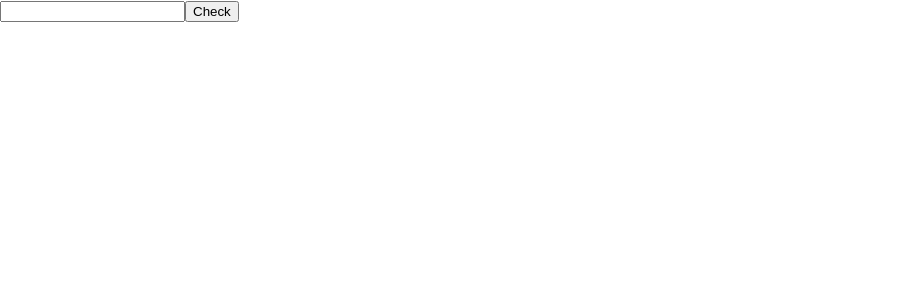
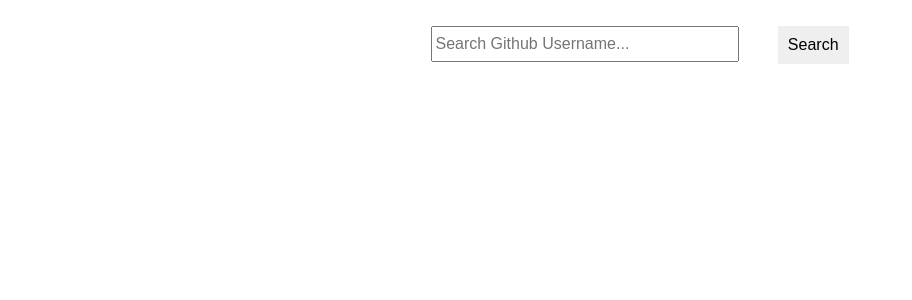
Before and after one commit to safiratrisa/Technical-Test-Github-API, a React (Create React App) app: page / in a window 1280 px wide. Shown: the top 300 px of the page, without its empty margins (0-912 px from the left). Built offline with nearby package versions, Linux system fonts and the light colour scheme.

Commit message:
+styling css

```diff
--- a/src/App.js
+++ b/src/App.js
@@ -45,15 +45,18 @@ export default class App extends Component {
       userProfile = <h1>Username Does Not Exist</h1>
     }
     return (
-      <div>
-        <div>
+      <div className="frame">
+        <div className="input">
           <input
             type="text"
             ref={inputUsername => (this.input = inputUsername)}
+            placeholder='Search Github Username...'
           />
-          <button onClick={this.checkUsername}>Check</button>
+          <button onClick={this.checkUsername}>Search</button>
         </div>
-        {userProfile}
+        <div className="content">
+          {userProfile}
+        </div>
       </div>
     );
   }
--- a/src/components/userInfo.component.js
+++ b/src/components/userInfo.component.js
@@ -29,16 +29,17 @@ export default class User extends Component {
                 <div className="user-info">
                     <p>{this.props.user.name}</p>
                     <p>{this.props.user.location}</p>
-                    <p className='user-bio'>{this.props.user.bio}</p>
                 </div>
                 <div className="repo-info">
+                    <p>{this.props.user.public_repos} Repos</p>
                     <div className='get-repo'
                         onClick={() => this.getUserData(`${this.props.user.url}/repos`)} >
-                        <b>{this.props.user.public_repos}</b>
-                        <p>Repos</p>
+                        <p>View Repositories</p>
                     </div>
                 </div>
-                {showrepo}
+                <div className="showrepo">
+                    {showrepo}
+                </div>
             </div>
         )
     }
--- a/src/index.css
+++ b/src/index.css
@@ -11,3 +11,88 @@ code {
   font-family: source-code-pro, Menlo, Monaco, Consolas, 'Courier New',
     monospace;
 }
+
+.input {
+  display:flex;
+  justify-content: center;
+  margin-top: 2%;
+}
+.input input {
+  height: 30px;
+  width: 300px;
+  margin-right: 3%;
+}
+.content {
+  display: flex;
+  justify-content: center;
+  text-align: center;
+  /* align-items: center;
+  align-content: center; */
+}
+.image {
+  height: 150px;
+  width: 150px;
+  border-radius: 50px;
+  overflow: hidden;
+  margin: auto;
+  display: block;
+  box-shadow: 0px 14px 80px rgba(34, 35, 58, 0.2);
+}
+.image img {
+  height: 100%;
+}
+.user-profile {
+  margin-top: 3%;
+  width: 70%;
+  max-width: 600px;
+  margin-bottom: 5%;
+  background-color: rgb(243, 243, 243);
+  padding-top: 2%;
+  padding-bottom: 2%;
+  border-radius: 20px;
+  box-shadow: 0px 14px 80px rgba(34, 35, 58, 0.2);
+}
+.showrepo {
+  text-align: left;
+}
+li {
+  list-style-type: none;
+}
+.get-repo p {
+  cursor: pointer;
+  color: rgb(44, 44, 44);
+}
+.get-repo:hover p {
+  color: black;
+  font-weight: 500;
+  text-decoration: underline;
+}
+a {
+  cursor: pointer;
+  color: rgb(44, 44, 44);
+  text-decoration: none;
+  font-size: 18px;
+}
+a:hover {
+  color: rgb(0, 0, 0);
+  text-decoration: underline;
+}
+.user-info p {
+  font-size: 24px;
+  font-weight: 500;
+}
+input[type="text"] {
+  font-size: 16px;
+}
+button {
+  cursor: pointer;
+  border: none;
+  outline: none;
+  font-size: 16px;
+  font-weight: 500;
+  padding: 10px;
+}
+button:hover {
+  background-color: rgb(78, 78, 78);
+  color: white;
+}
```
